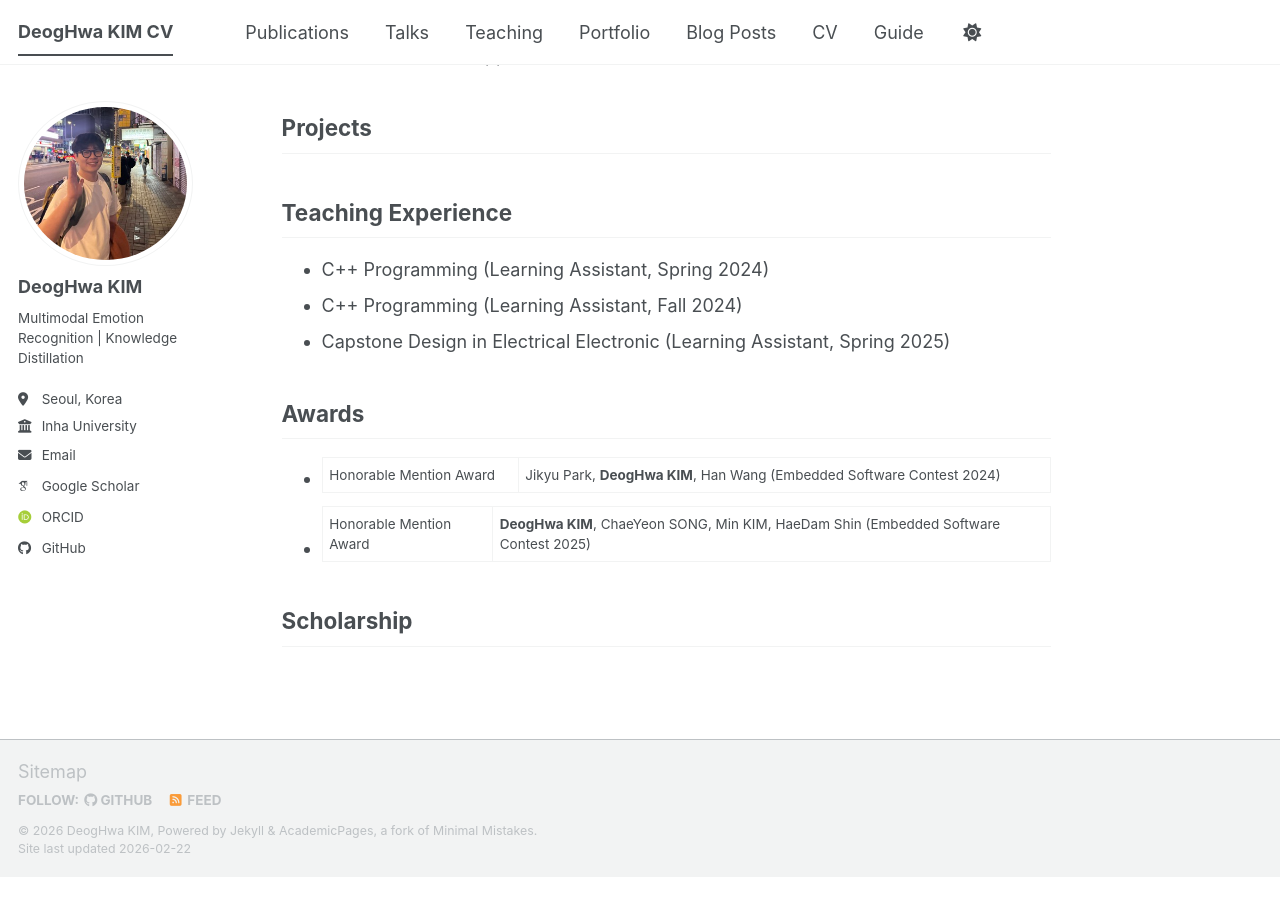
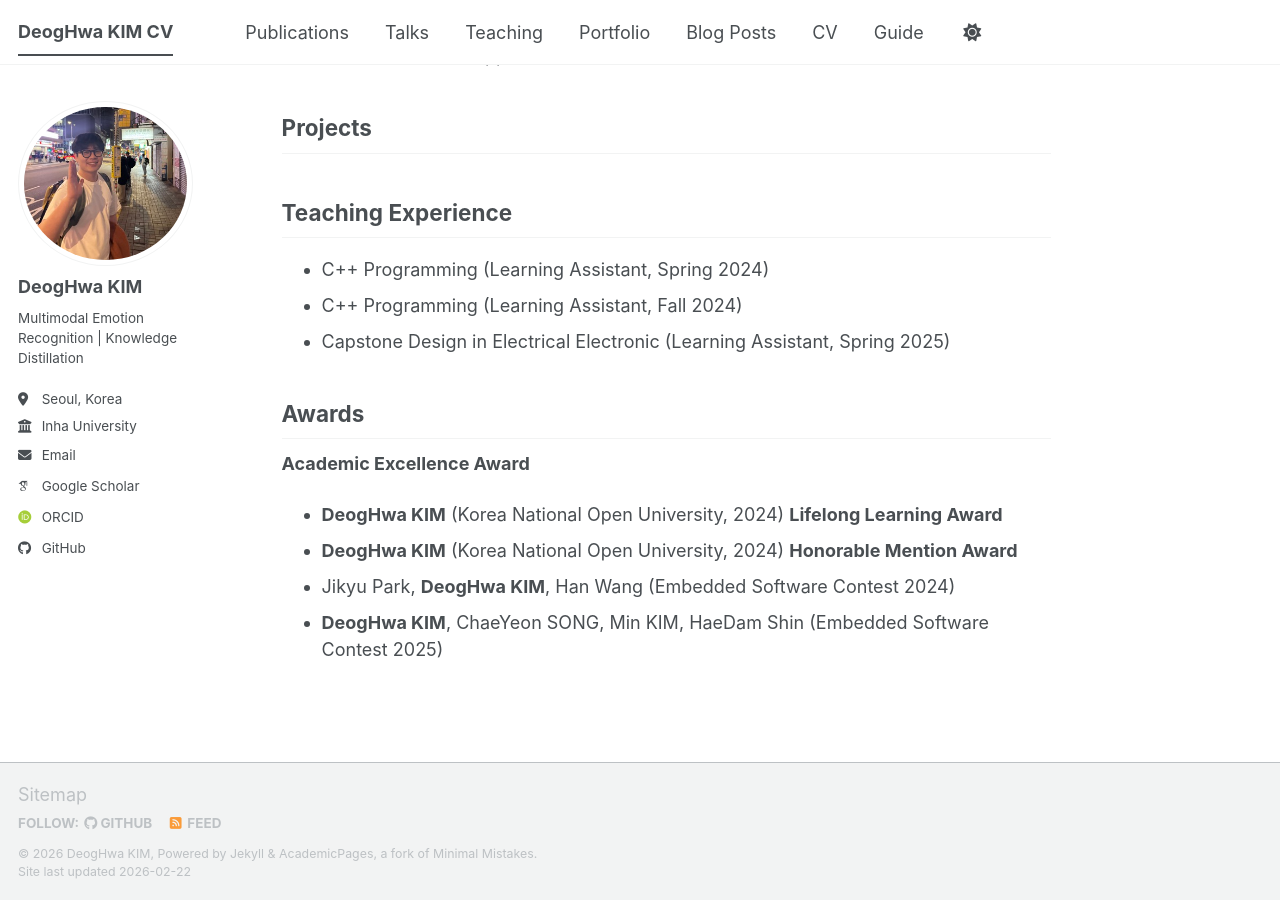
Before and after one commit to potatoduck9/potatoduck9.github.io, a Jekyll site: the page built from _pages/about.md, in a window 1280 px wide and 900 px high, scrolled down 2551 px. Built offline with Jekyll 4.4.1, drawn with Linux system fonts in a browser that asks for light colours; some web fonts are replaced; a script bundle is joined from its source files by our own code; library files that are not in the unit come from our copies; before the commit the page ends 3428 px from its top, so only the background shows below that.

Commit message:
Update about.md

```diff
--- a/_pages/about.md
+++ b/_pages/about.md
@@ -25,12 +25,10 @@ redirect_from:
 
 
 ## Research Interests
-
 Multimodal Emotion Recognition, Knowledge Distillation, Human–Computer Interaction (HCI), Model Compression and Efficient AI
 
 
 ## Publications & Under Review (Journal)
-
 \* (Corresponding Author)
 
 ### International Journals
@@ -69,7 +67,10 @@ Multimodal Emotion Recognition, Knowledge Distillation, Human–Computer Interac
 
 
 ## Awards
-- Honorable Mention Award | Jikyu Park, **DeogHwa KIM**, Han Wang (Embedded Software Contest 2024)
-- Honorable Mention Award | **DeogHwa KIM**, ChaeYeon SONG, Min KIM, HaeDam Shin (Embedded Software Contest 2025)
-
-## Scholarship
+**Academic Excellence Award**
+- **DeogHwa KIM** (Korea National Open University, 2024)
+**Lifelong Learning Award**
+- **DeogHwa KIM** (Korea National Open University, 2024)
+**Honorable Mention Award**
+- Jikyu Park, **DeogHwa KIM**, Han Wang (Embedded Software Contest 2024)
+- **DeogHwa KIM**, ChaeYeon SONG, Min KIM, HaeDam Shin (Embedded Software Contest 2025)
```
